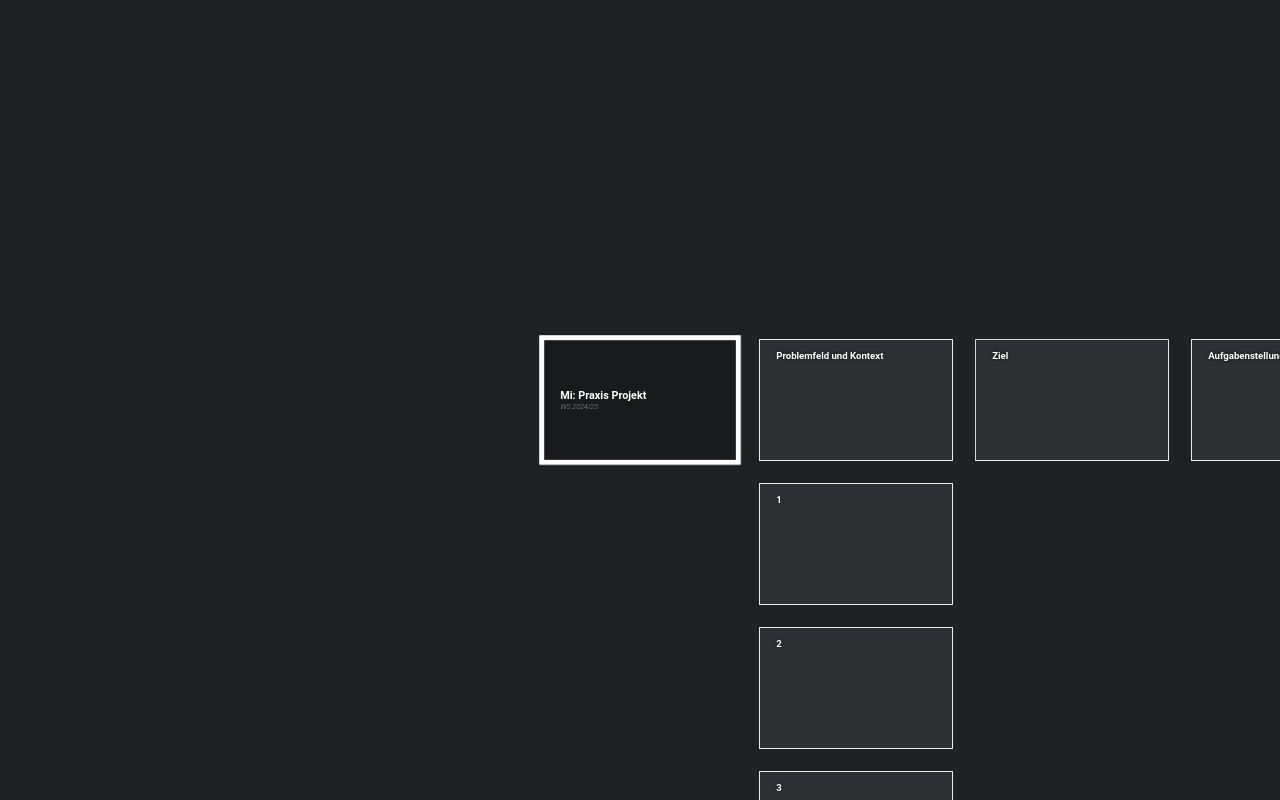
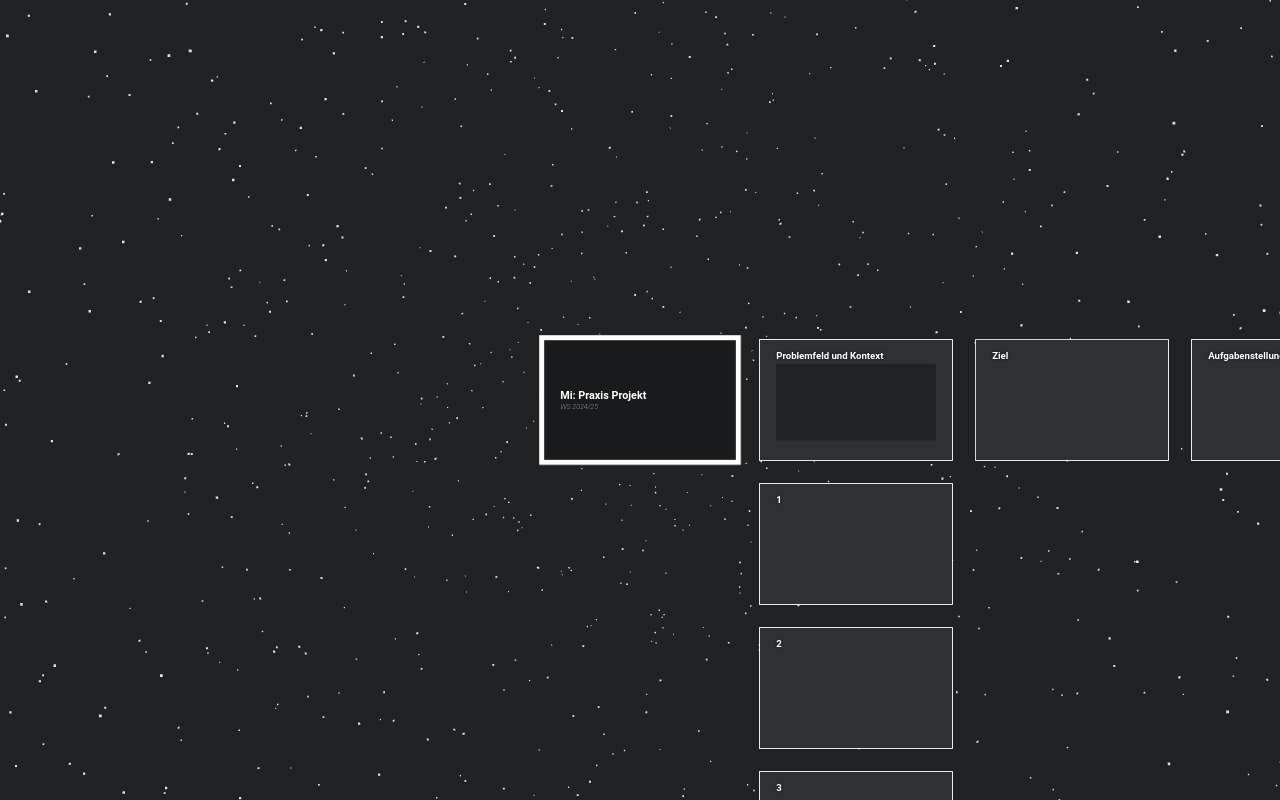
Before and after one commit to calvinhnzr/slides, a React (Vite) app: page / in a window 1280 px wide. Built offline with nearby package versions, Linux system fonts and the light colour scheme.

Commit message:
[TASK] three setup

```diff
--- a/package.json
+++ b/package.json
@@ -14,6 +14,7 @@
     "@emotion/styled": "^11.13.0",
     "@mdx-js/react": "^3.0.1",
     "@mdx-js/rollup": "^3.0.1",
+    "@react-spring/three": "^9.7.5",
     "@react-three/drei": "^9.114.3",
     "@react-three/fiber": "^8.17.10",
     "classnames": "^2.5.1",
--- a/src/App.jsx
+++ b/src/App.jsx
@@ -2,12 +2,15 @@ import { useEffect } from "react"
 import { useAtom } from "jotai"
 import classNames from "classnames"
 import { styled } from "styled-components"
-import "@/styles/Slide.css"
+import { Canvas } from "@react-three/fiber"
+
 import {
   slidesAtom,
   currentArticleAtom,
   explosionViewAtom,
 } from "@/store/atoms"
+
+import { COLOR_BACKGROUND, COLOR_BACKGROUND_EXPLOSION } from "@/store/base"
 
 import useGamepad from "@/hooks/useGamepad"
 import useKeyDown from "@/hooks/useKeydown"
@@ -16,6 +19,8 @@ import useFullscreen from "@/hooks/useFullScreen"
 import { Slideshow } from "@/components/styled/Slideshow"
 import { Progress } from "@/components/styled/Progress"
 
+import { Scene } from "@/components/render/Scene"
+
 const Div = styled.div`
   position: fixed;
   top: 0;
@@ -23,13 +28,13 @@ const Div = styled.div`
   width: 100%;
   height: 100%;
   overflow: hidden;
-
-  background-color: #2e3034;
+  background-color: ${COLOR_BACKGROUND};
   &.explosion {
     transform-origin: center;
     transform: scale(0.15);
     overflow: visible;
     position: relative;
+    background-color: ${COLOR_BACKGROUND_EXPLOSION};
     &::before {
       content: "";
       position: absolute;
@@ -90,12 +95,21 @@ export function App() {
   })
 
   return (
+    <>
       <Div id="app" className={appClassNames}>
         <Slideshow data={slidesData[0]} max={MAX_VALUE} />
+
         {!explosionView ? (
           <Progress max={MAX_VALUE} value={currentArticle} />
         ) : null}
       </Div>
+      <div id="canvas">
+        <Canvas>
+          <Scene />
+          {/* <View.Port /> */}
+        </Canvas>
+      </div>
+    </>
   )
 }
 
--- a/src/components/render/Scene.jsx
+++ b/src/components/render/Scene.jsx
@@ -8,19 +8,19 @@ import {
   RoundedBox,
   PerspectiveCamera,
   Center,
+  Stars,
 } from "@react-three/drei"
 import * as THREE from "three"
-
-import React from "react"
+import styled from "styled-components"
 
 export const Scene = () => {
   return (
-    <Canvas>
+    <>
       <CameraControls />
 
       <ambientLight intensity={1} />
-
-      <Center>
+      <Stars />
+      <Center visible={false}>
         {[...Array(3)].map((_, i) => (
           <RoundedBox
             key={i}
@@ -30,12 +30,12 @@ export const Scene = () => {
             smoothness={4}
             bevelSegments={4}
             creaseAngle={0.4}
-            ref={(el) => (boxesRef.current[i] = el)}
+            // ref={(el) => (boxesRef.current[i] = el)}
           >
             <meshPhongMaterial color="#f3f3f3" />
           </RoundedBox>
         ))}
       </Center>
-    </Canvas>
+    </>
   )
 }
--- a/src/components/styled/Card.jsx
+++ b/src/components/styled/Card.jsx
@@ -1,9 +1,10 @@
 import styled from "styled-components"
 
-import { COLOR_BACKGROUND } from "@/store/base"
+import { COLOR_BACKGROUND_EXPLOSION, COLOR_BACKGROUND } from "@/store/base"
 
 export const Container = styled.div`
   /* outline: 1px solid red; */
+  background-color: ${COLOR_BACKGROUND_EXPLOSION};
   display: grid;
   grid-template-columns: subgrid;
   grid-column: 2 / 12;
--- a/src/components/styled/Slideshow.jsx
+++ b/src/components/styled/Slideshow.jsx
@@ -15,7 +15,7 @@ import { GAP_EXPLOSION } from "../../store/base"
 const Main = styled.main`
   height: 100%;
   width: 100%;
-
+  z-index: 10;
   display: flex;
   flex-direction: row;
   gap: 0 10rem;
--- a/src/main.jsx
+++ b/src/main.jsx
@@ -2,12 +2,13 @@ import { StrictMode } from "react"
 import { createRoot } from "react-dom/client"
 import { MDXProvider } from "@mdx-js/react"
 import isPropValid from "@emotion/is-prop-valid"
+import { View } from "@react-three/drei"
 import { StyleSheetManager, createGlobalStyle } from "styled-components"
 
 import { App } from "./App.jsx"
+
 import "@/styles/reset.css"
 import "@/styles/index.css"
-import "@/styles/App.css"
 
 import { Card, Container } from "@/components/styled/Card"
 import { Headline, SubHeadline, Title } from "@/components/styled/Title"
@@ -37,6 +38,7 @@ createRoot(document.getElementById("root")).render(
         h3: Title,
         Card,
         Container,
+        View,
       }}
     >
       <StyleSheetManager shouldForwardProp={shouldForwardProp}>
--- a/src/pages/chapter-010-problem/slide-000.mdx
+++ b/src/pages/chapter-010-problem/slide-000.mdx
@@ -3,3 +3,7 @@ export const layout = "normal"
 export const type = "simple"
 
 ### {headline}
+
+<Container>
+  <View />
+</Container>
--- a/src/styles/App.css
+++ /dev/null
@@ -1,15 +0,0 @@
-.floating-card {
-  position: fixed;
-  top: 3rem;
-  width: 100%;
-  text-align: center;
-  z-index: 1;
-  h1 {
-    font-size: 2rem;
-    margin: 0;
-  }
-}
-
-canvas {
-  outline: 1px solid red;
-}
--- a/src/styles/index.css
+++ b/src/styles/index.css
@@ -9,3 +9,13 @@ body,
   overflow: hidden;
   background-color: #202123;
 }
+
+#canvas {
+  width: 100%;
+  height: 100%;
+  position: absolute;
+  top: 0;
+  left: 0;
+  /* background-color: red; */
+  z-index: -1;
+}
```
Also changed, not shown: 1 other file (tests, documents, lock files or other folders). Lines whose indentation alone changed are shown as unchanged.
